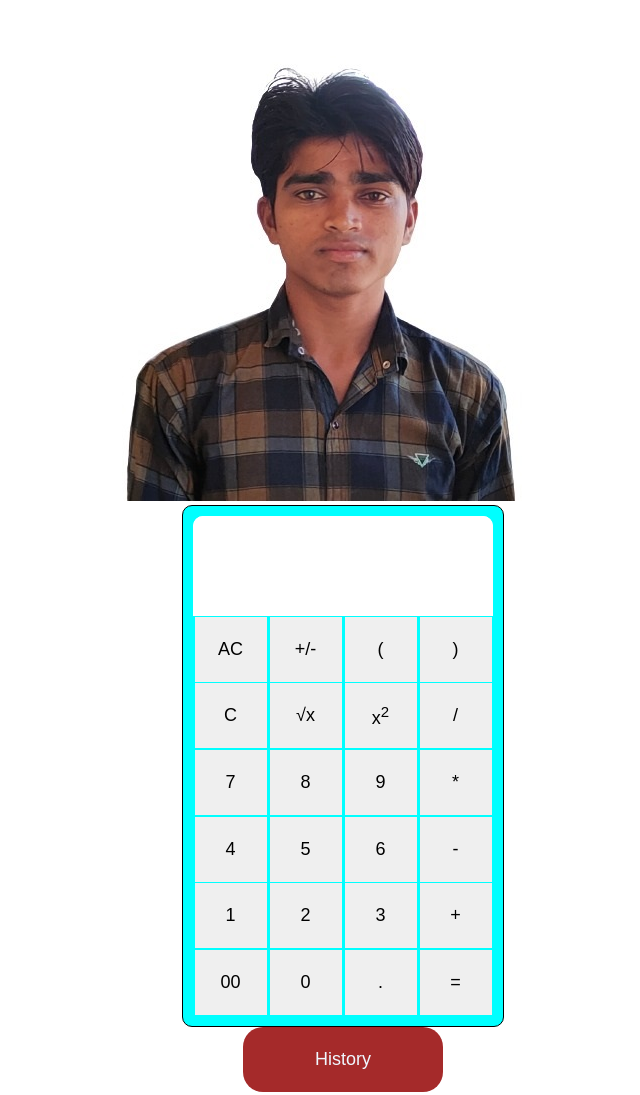
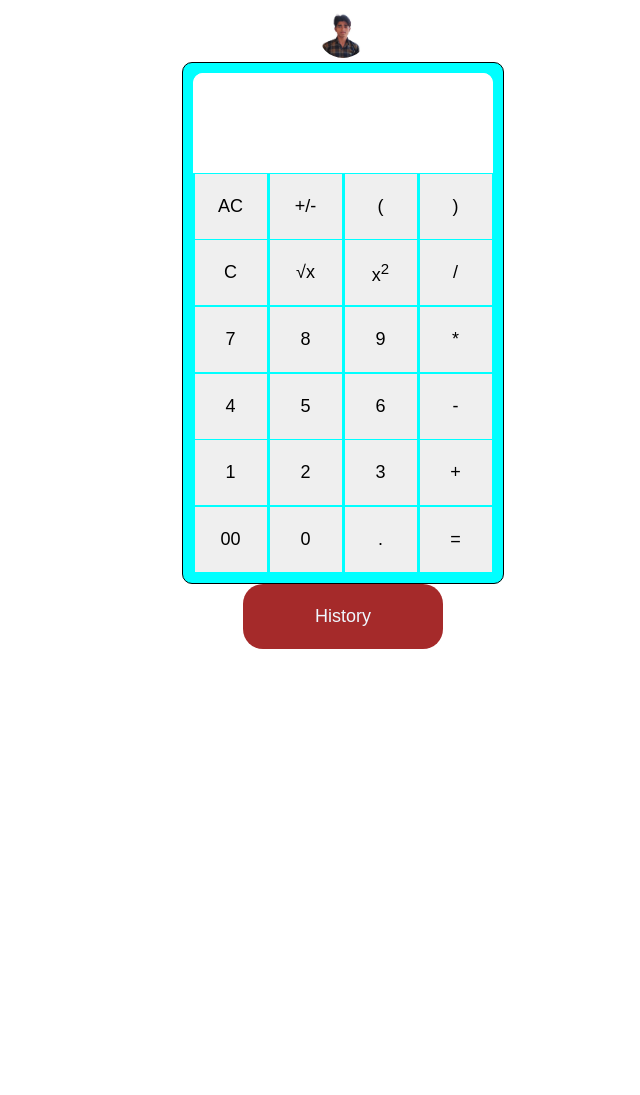
Before and after one commit to biml107/responsivecalculator, a plain HTML site: page index.html in a window 1280 px wide. Shown: the whole page, without its empty margins (297-937 px from the left). After the commit the page ends 800 px from the top, so only its background shows below. Drawn offline with Linux system fonts and the light colour scheme.

Commit message:
Update style.css

```diff
--- a/style.css
+++ b/style.css
@@ -86,3 +86,8 @@ button:hover{
     color: aliceblue;
     border-radius: 20px;
 width: 200px;}
+img{
+    height: 50px;
+    width: 50px;
+    border-radius: 50%;
+}
```
